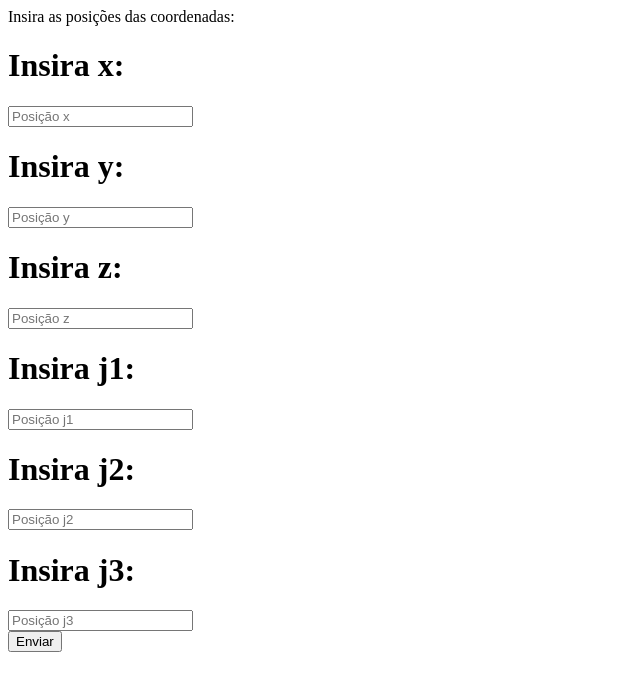
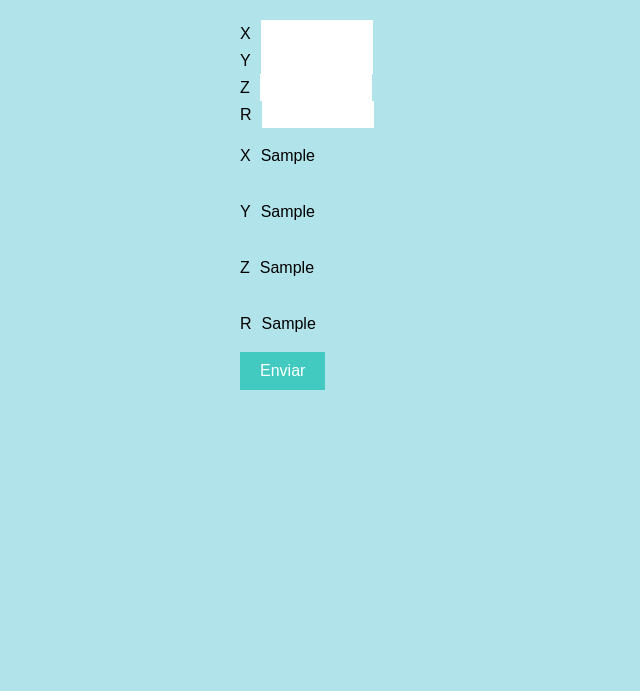
Before and after one commit to luanaparra/prog_mod5, a Python web app: template src/template/index.html in a window 1280 px wide. Shown: the top 691 px of the page, without its empty margins (0-640 px from the left). Run offline with Jinja, Linux system fonts and the light colour scheme; the template is opened without the code that fills it: most values are stand-ins (such as "Sample title", 1, 10 or a date in 2020).

Commit message:
back and front

```diff
--- a/src/models/base.py
+++ /dev/null
@@ -1,4 +0,0 @@
-from sqlalchemy.orm import DeclarativeBase
-
-class Base(DeclarativeBase):
-    pass
--- a/src/static/style.css
+++ b/src/static/style.css
@@ -0,0 +1,59 @@
+body{
+    background-color: #b0e3ea;
+    font-family: 'Montserrat', sans-serif;
+    font-size: 16px;
+    line-height: 1.5;
+    margin: 0;
+    padding: 0;
+}
+
+.coord-group {
+    display: flex;
+    align-items: center;
+}
+.coord-group label {
+    margin-right: 10px;
+}
+.coord-group input[type="text"] {
+    width: 100px;
+}
+
+.main-content {
+    max-width: 800px;
+    margin: 0 auto;
+    padding: 20px;
+}
+
+.display-flex {
+    display: flex;
+    align-items: center;
+    margin-bottom: 10px;
+}
+
+label {
+    margin-right: 10px;
+}
+
+input[type="text"] {
+    width: 100px;
+    padding: 5px;
+    border: 1px solid #ffffff;
+}
+
+button[type="submit"] {
+    background-color: #42cac1;
+    color: #ffffff;
+    border: none;
+    padding: 10px 20px;
+    font-size: 16px;
+    cursor: pointer;
+}
+
+button[type="submit"]:hover {
+    background-color: #42cac1;
+}
+
+.main-left {
+    width: 50%;
+    margin-right: 20px;
+}
--- a/src/template/index.html
+++ b/src/template/index.html
@@ -1,55 +1,54 @@
 <!DOCTYPE html>
 <html lang="pt-BR">
 <head>
-<meta charset="UTF-8" />
-<meta http-equiv="X-UA-Compatible" content="IE=edge" />
-<meta name="viewport" content="width=device-width, initial-scale=1.0" />
-<title>Simulação do robo digital</title>
-
-<!-- Custom fonts for this template -->
-<link rel="preconnect" href="https://fonts.googleapis.com" />
-<link
-	href="https://fonts.googleapis.com/css2?family=Montserrat:wght@600&display=swap"
-	rel="stylesheet"
-/>
-
-<link
-	rel="stylesheet"
-	href="{{ url_for('static', filename = 'style.css') }}"
-/>
-<link rel="stylesheet" href="/src/static/style.css">
+    <meta charset="UTF-8">
+    <meta http-equiv="X-UA-Compatible" content="IE=edge">
+    <meta name="viewport" content="width=device-width, initial-scale=1.0">
+    <title>Simulação robô digital</title>
+    <link rel="stylesheet" href="{{url_for('static', filename = 'style.css')}}">
 </head>
 
 <body>
-    <header>Insira as posições das coordenadas:</header>
-    <div class="main">
-        <div class="inputX">
-            <h1>Insira x:</h1>
-            <input type="text" placeholder="Posição x" id="inputX">
+    <form method="post" action="/coords">
+        <div class="main-content">
+            <div class="main-left">
+                <div class="coord-group">
+                    <label for="x">X</label>
+                    <input type="text" id="x" name="x" value="">
+                </div>
+                <div class="coord-group">
+                    <label for="y">Y</label>
+                    <input type="text" id="y" name="y" value="">
+                </div>
+                <div class="coord-group">
+                    <label for="z">Z</label>
+                    <input type="text" id="z" name="z" value="">
+                </div>
+                <div class="coord-group">
+                    <label for="r">R</label>
+                    <input type="text" id="r" name="r" value="">
+                </div>
+            </div>
+            <div>
+                <div class="coord-group">
+                    <label for="x-current">X</label>
+                    <p id="x-current">{{coordenate[(coordenate|length-1)].x}}</p>
+                </div>
+                <div class="coord-group">
+                    <label for="y-current">Y</label>
+                    <p id="y-current">{{coordenate[(coordenate|length-1)].y}}</p>
+                </div>
+                <div class="coord-group">
+                    <label for="z-current">Z</label>
+                    <p id="z-current">{{coordenate[(coordenate|length-1)].z}}</p>
+                </div>
+                <div class="coord-group">
+                    <label for="r-current">R</label>
+                    <p id="r-current">{{coordenate[(coordenate|length-1)].r}}</p>
+                </div>
+            </div>
+            <button type="submit">Enviar</button>
         </div>
-        <div class="inputY">
-            <h1>Insira y:</h1>
-            <input type="text" placeholder="Posição y" id="inputY">
-        </div>
-        <div class="inputZ">
-            <h1>Insira z:</h1>
-            <input type="text" placeholder="Posição z" id="inputZ">
-        </div>
-        <div class="inputJ1">
-            <h1>Insira j1:</h1>
-            <input type="text" placeholder="Posição j1" id="inputJ1">
-        </div>
-        <div class="inputJ2">
-            <h1>Insira j2:</h1>
-            <input type="text" placeholder="Posição j2" id="inputJ2">
-        </div>
-        <div class="inputJ3">
-            <h1>Insira j3:</h1>
-            <input type="text" placeholder="Posição j3" id="inputJ3">
-        </div>
-    </div>
-    <button onclick="newPosition()">Enviar</button>
-
-    <script src="script.js"></script>
+    </form>
 </body>
 </html>
```
Also changed, not shown: src/main.py (+30 -25 lines), src/models/coordenate.py (deleted, +0 -12 lines), coordenate.db (added), godot/icon.svg (added), src/coordenates.db (deleted), src/instance/coordenate.db (added), src/instance/coordinates.db (added), 5 other files.
